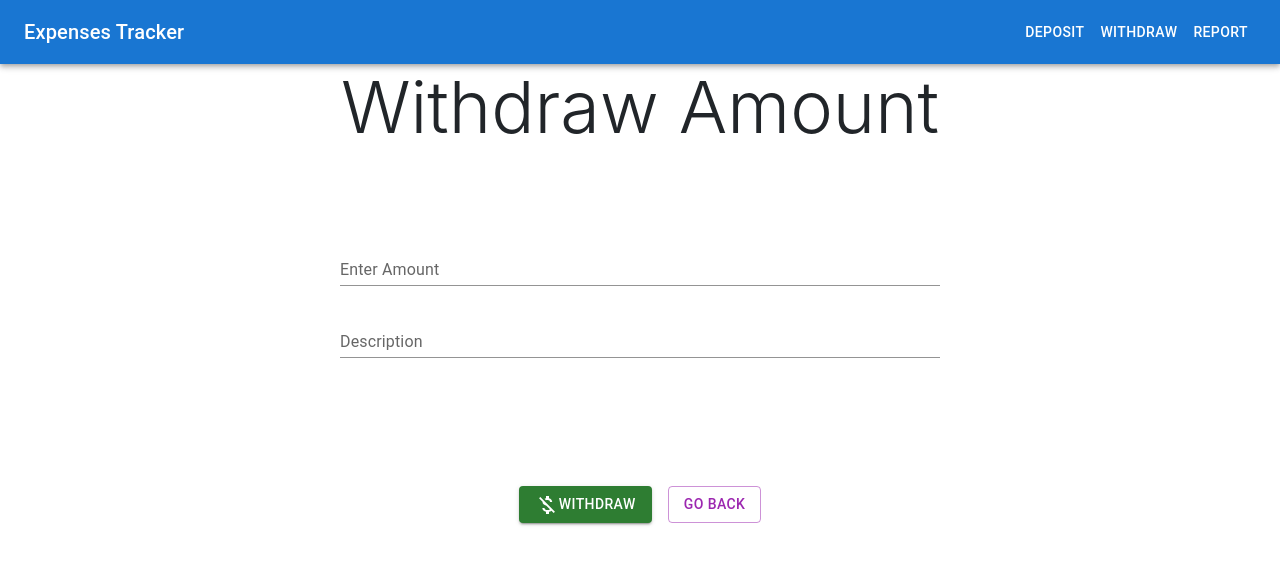
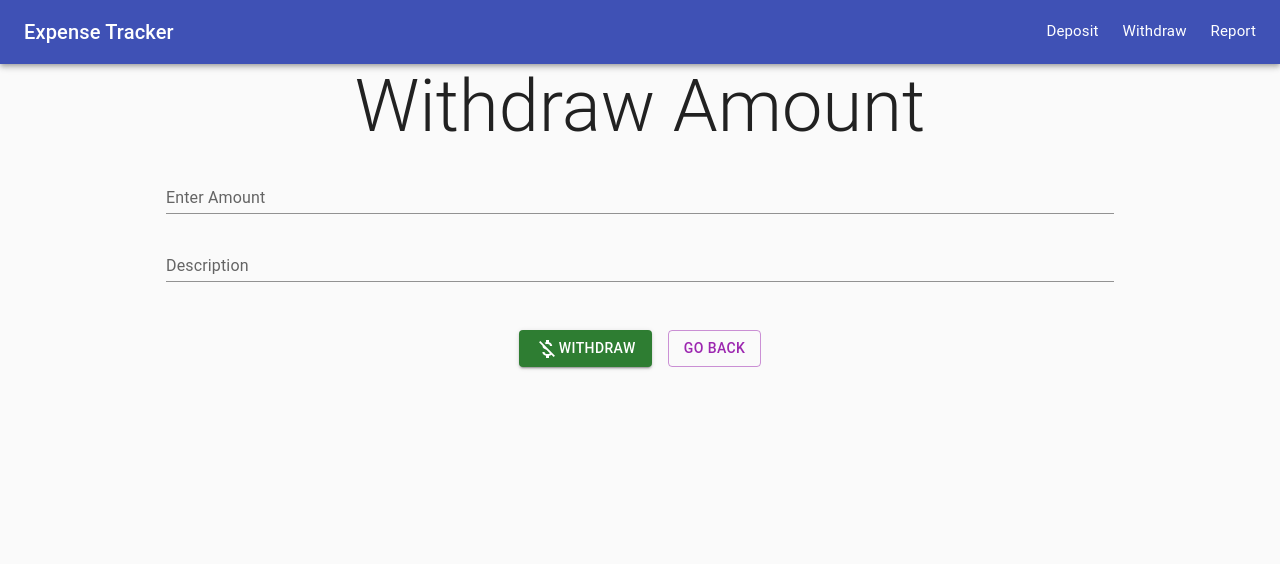
Before and after one commit to AbuzarZaidi/ExpenseTracker-with-MERN, a React (Create React App) app in the folder client/: page /withdraw in a window 1280 px wide. Shown: the top 564 px of the page. Built offline with nearby package versions, Linux system fonts and the light colour scheme; the HTML template or start-up script is replaced by a standard one.

Commit message:
responsiveness in navbar and amount form

```diff
--- a/client/package.json
+++ b/client/package.json
@@ -5,6 +5,8 @@
   "dependencies": {
     "@emotion/react": "^11.9.0",
     "@emotion/styled": "^11.8.1",
+    "@material-ui/core": "^4.12.4",
+    "@material-ui/styles": "^4.11.5",
     "@mui/icons-material": "^5.6.2",
     "@mui/material": "^5.6.4",
     "@mui/styled-engine-sc": "^5.6.1",
--- a/client/src/components/AmountForm.jsx
+++ b/client/src/components/AmountForm.jsx
@@ -1,14 +1,18 @@
 import { useState } from "react";
 import * as React from "react";
+import { ThemeProvider } from "@mui/material";
 import Box from "@mui/material/Box";
 import TextField from "@mui/material/TextField";
 import Button from "@mui/material/Button";
 import Alert from "@mui/material/Alert";
 import Stack from "@mui/material/Stack";
+import { styled } from "@mui/material/styles";
+import { theme } from "./styles.js";
 const { createExpense } = require("../functions/index");
 const AmountForm = (props) => {
   const [checkEmptyField, setCheckEmptyField] = useState(false);
   const [checkAmountType, setCheckAmountType] = useState(false);
+
   const [newExpense, setNewExpense] = useState({
     amount: "",
     description: "",
@@ -46,28 +50,49 @@ const AmountForm = (props) => {
       type: props.type,
     });
   };
+  const Responsive = styled("Box")(({ theme }) => ({
+    [theme.breakpoints.up("mobile")]: {
+      width: "100%",
+
+    },
+    [theme.breakpoints.up("tablet")]: {
+      width: "100%",
+    },
+    [theme.breakpoints.up("laptop")]: {
+      width: "50%",
+
+    },
+  }));
+
   return (
     <>
        <h1 className="display-2 d-flex  justify-content-center">
         {props.type} Amount
       </h1>
 
+      <ThemeProvider theme={theme}>
+        <Responsive>
+
           <Box
             component="form"
             sx={{
               "& > :not(style)": {
-            width: "600px",
+                // width: "600px",
+
                 m: "auto",
                 display: "flex",
                 justifyContent: "center",
+                 width: '75%',
               },
 
-          p: 10,
+              p: 1,
             }}
             noValidate
             autoComplete="off"
           >
+
             <TextField
+              sx={{ m: "auto" }}
               id="standard-basic"
               label="Enter Amount"
               variant="standard"
@@ -76,6 +101,7 @@ const AmountForm = (props) => {
                 setNewExpense({ ...newExpense, amount: e.target.value })
               }
             />
+
             <br />{" "}
             <TextField
               id="standard-basic"
@@ -104,7 +130,11 @@ const AmountForm = (props) => {
                 <Alert severity="error">Amount Should be a Number</Alert>
               </Stack>
             )}
+
           </Box>
+
+        </Responsive>
+      </ThemeProvider>
 
       <Stack
         direction="row"
--- /dev/null
+++ b/client/src/components/Drawer.jsx
@@ -0,0 +1,73 @@
+import React, { useState } from "react";
+import {
+  Drawer,
+  List,
+  ListItem,
+  ListItemText,
+  makeStyles,
+} from "@material-ui/core";
+import { Link } from "react-router-dom";
+import IconButton from '@mui/material/IconButton';
+import MenuIcon from '@mui/icons-material/Menu';
+import Divider from '@mui/material/Divider';
+const useStyles = makeStyles(()=>({
+    link:{
+        textDecoration:"none",
+        color: "blue",
+        fontSize: "15px",
+    },
+    icon:{
+        color: "white"
+    }
+}));
+
+function DrawerComponent() {
+    const classes = useStyles();
+  const [openDrawer, setOpenDrawer] = useState(false);
+  return (
+    <>
+      <Drawer
+        open={openDrawer}
+        onClose={() => setOpenDrawer(false)}
+      >
+        <List>
+        {/* <ListItem onClick={() => setOpenDrawer(false)}>
+            <ListItemText>
+              <Link to="/" className={classes.link}>Home</Link>
+            </ListItemText>
+          </ListItem> */}
+          {/* <Divider/> */}
+          <ListItem onClick={() => setOpenDrawer(false)}>
+            <ListItemText>
+              <Link to="/" className={classes.link}>Deposit</Link>
+            </ListItemText>
+          </ListItem>
+          <Divider/>
+          <ListItem onClick={() => setOpenDrawer(false)}>
+            <ListItemText>
+              <Link to="/withdraw" className={classes.link}> Withdraw</Link>
+            </ListItemText>
+          </ListItem>
+          <Divider/>
+          <ListItem onClick={() => setOpenDrawer(false)}>
+            <ListItemText>
+              <Link to="/report" className={classes.link}> Report</Link>
+            </ListItemText>
+          </ListItem>
+          <Divider/>
+        </List>
+      </Drawer>
+         <IconButton
+                size="large"
+                edge="start"
+                color="inherit"
+                aria-label="menu"
+                sx={{ mr: 2 }}
+                onClick={() => setOpenDrawer(!openDrawer)}className={classes.icon}
+              >
+                <MenuIcon />
+              </IconButton>
+    </>
+  );
+}
+export default DrawerComponent;
--- a/client/src/components/Navbar.jsx
+++ b/client/src/components/Navbar.jsx
@@ -1,58 +1,77 @@
-import * as React from "react";
+import React from "react";
+import {
+  AppBar,
+  Toolbar,
+  CssBaseline,
+  Typography,
+  makeStyles,
+  useTheme,
+  useMediaQuery,
+} from "@material-ui/core";
 import { Link } from "react-router-dom";
-import AppBar from "@mui/material/AppBar";
-import Box from "@mui/material/Box";
-import Toolbar from "@mui/material/Toolbar";
-import Typography from "@mui/material/Typography";
-import Button from "@mui/material/Button";
-// import IconButton from '@mui/material/IconButton';
-// import MenuIcon from '@mui/icons-material/Menu';
-const Navbar = () => {
+import DrawerComponent from "./Drawer";
+
+const useStyles = makeStyles((theme) => ({
+  navlinks: {
+    marginLeft: theme.spacing(2),
+    display: "flex",
+
+  },
+  logo: {
+    flexGrow: "1",
+    cursor: "pointer",
+
+  },
+  link: {
+    textDecoration: "none",
+    color: "white",
+    fontSize: "15px",
+    marginLeft: theme.spacing(3),
+    "&:hover": {
+      color: "white",
+      fontSize: "20px",
+
+    },
+
+  },
+  active:{
+    borderBottom: "1px solid white",
+  }
+}));
+
+function Navbar() {
+  const classes = useStyles();
+  const theme = useTheme();
+  const isMobile = useMediaQuery(theme.breakpoints.down("md"));
+
   return (
-    <Box sx={{ flexGrow: 1 }}>
-      <AppBar position="static">
-        <Toolbar>
-          {/* <IconButton
-                size="large"
-                edge="start"
-                color="inherit"
-                aria-label="menu"
-                sx={{ mr: 2 }}
-              >
-                <MenuIcon />
-              </IconButton>  */}
+    <AppBar position="static">
+      <CssBaseline />
+      <Toolbar>
 
-          <Typography variant="h6" component="div" sx={{ flexGrow: 1 }}>
-            <Link to="/" style={{ textDecoration: "none", color: "white" }}>
-              Expenses Tracker
-            </Link>
-          </Typography>
+        <Typography variant="h6" className={classes.logo}>
 
-          <Button color="inherit">
-            <Link to="/" style={{ textDecoration: "none", color: "white" }}>
+        <Link to="/" style={{  color: "white",textDecoration: "none"}}>Expense Tracker</Link>
+
+        </Typography>
+
+        {isMobile ? (
+          <DrawerComponent />
+        ) : (
+          <div className={classes.navlinks}>
+            <Link to="/" className={classes.link}>
               Deposit
             </Link>
-          </Button>
-          <Button color="inherit">
-            <Link
-              to="/withdraw"
-              style={{ textDecoration: "none", color: "white" }}
-            >
+            <Link to="/withdraw" className={classes.link}>
               Withdraw
             </Link>
-          </Button>
-          <Button color="inherit">
-            <Link
-              to="/report"
-              style={{ textDecoration: "none", color: "white" }}
-            >
+            <Link to="/report" className={classes.link}>
               Report
             </Link>
-          </Button>
-        </Toolbar>
-      </AppBar>
-    </Box>
+          </div>
+        )}
+      </Toolbar>
+    </AppBar>
   );
-};
-
+}
 export default Navbar;
--- /dev/null
+++ b/client/src/components/styles.js
@@ -0,0 +1,12 @@
+import { createTheme } from "@mui/material";
+
+export const theme = createTheme({
+  breakpoints: {
+    values: {
+      mobile: 0,
+      tablet: 768,
+      laptop: 1024,
+      desktop: 1200
+    }
+  }
+});
```
Also changed, not shown: 1 other file (tests, documents, lock files or other folders). Lines whose indentation alone changed are shown as unchanged.
